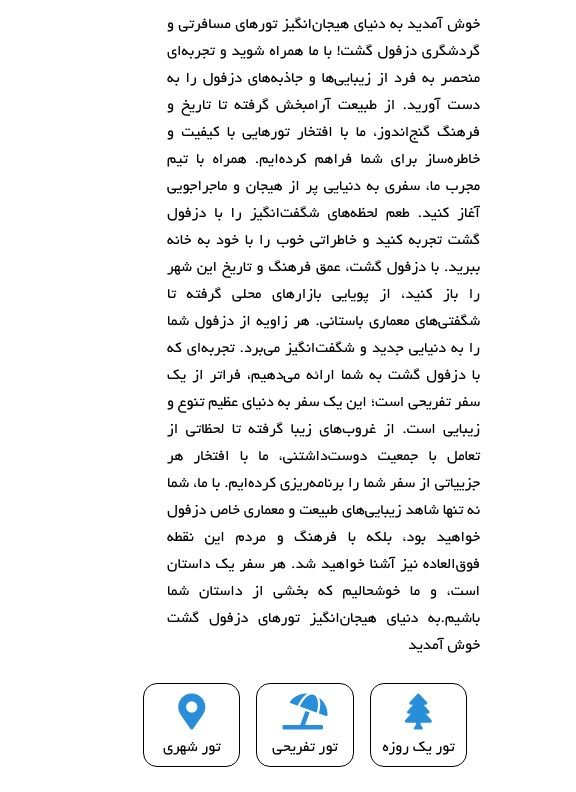
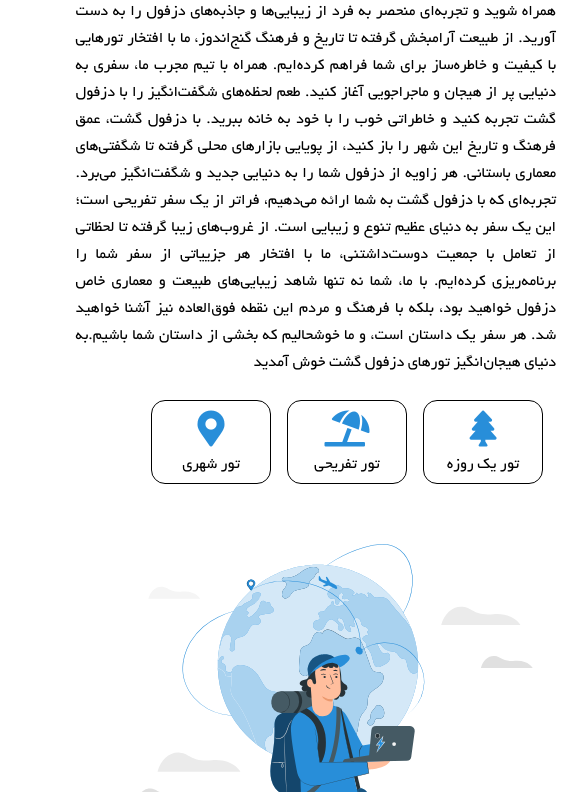
Before and after one commit to mmk4-81/Dezful_gasht, a plain HTML site: page index.html in a window 390 px wide. Shown: the part 228-1020 px from the top of the page, 576 px wide, since content can reach past the window. Drawn offline with Linux system fonts and the light colour scheme.

```diff
--- a/style.css
+++ b/style.css
@@ -17,6 +17,7 @@
 body {
     font-family: 'B Yekan', tahoma, arial;
     background-color:var(--background) ;
+    width: 576px;
 }
 .header_top {
     display: flex;
```
